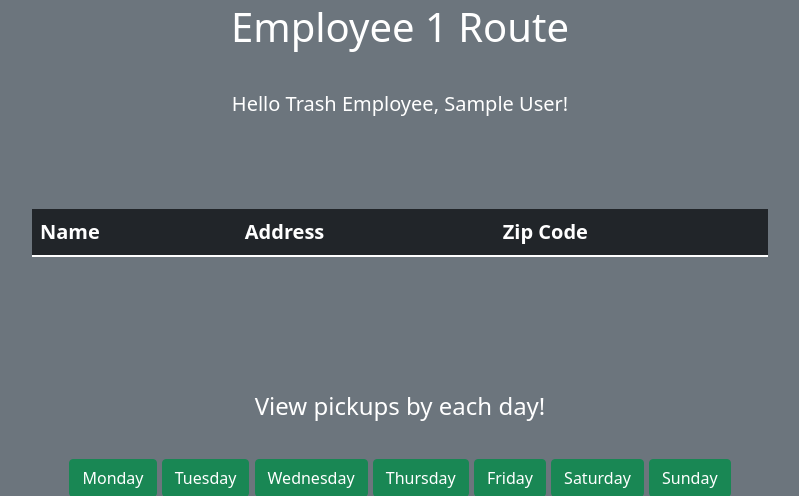
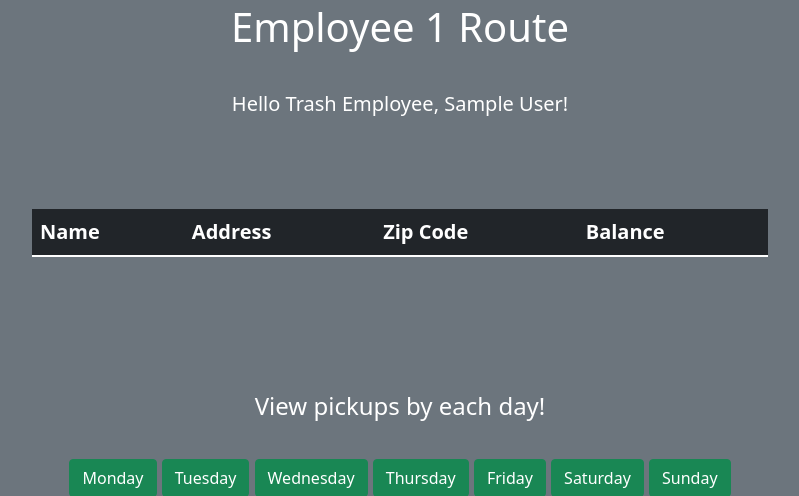
Before and after one commit to Payner01/dcc-trashcollector, a Django app: page /employees/search_daily_pickups/1/ in a window 1280 px wide. Shown: the part 119-615 px from the top of the page, without its empty margins (240-1039 px from the left). Run offline with Django 3.2, Linux system fonts and the light colour scheme; a user stored in the database is signed in; tables that the repository leaves empty hold one stand-in row (values such as "Sample post"); lists and menus that the app fills with data are empty.

Commit message:
Added balance to customer table in search_daily_pickup.html. Also tested functions to find bugs.

```diff
--- a/trash_collector/employees/templates/employees/search_daily_pickups.html
+++ b/trash_collector/employees/templates/employees/search_daily_pickups.html
@@ -16,6 +16,7 @@
           <th scope="col">Name</th>
           <th scope="col">Address</th>
           <th scope="col">Zip Code</th>
+          <th scope="col">Balance</th>
         </tr>
       </thead>
 
@@ -26,6 +27,7 @@
           <td>{{item.name}}</td>
           <td>{{item.address}}</td>
           <td>{{item.zip_code}}</td>
+          <td>${{item.balance}}</td>
       </tr>
       {% endfor %}
       </tbody>
```
